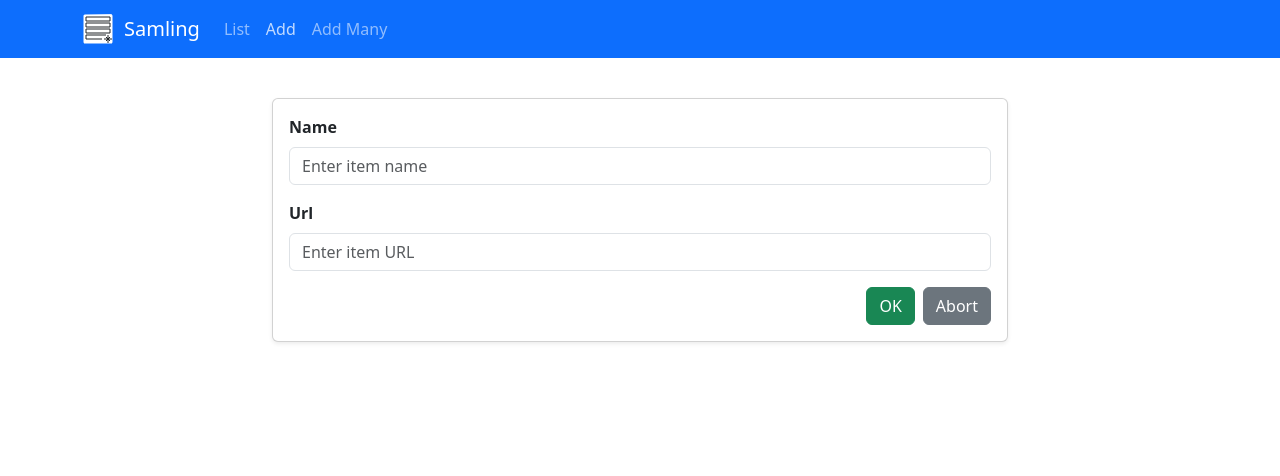
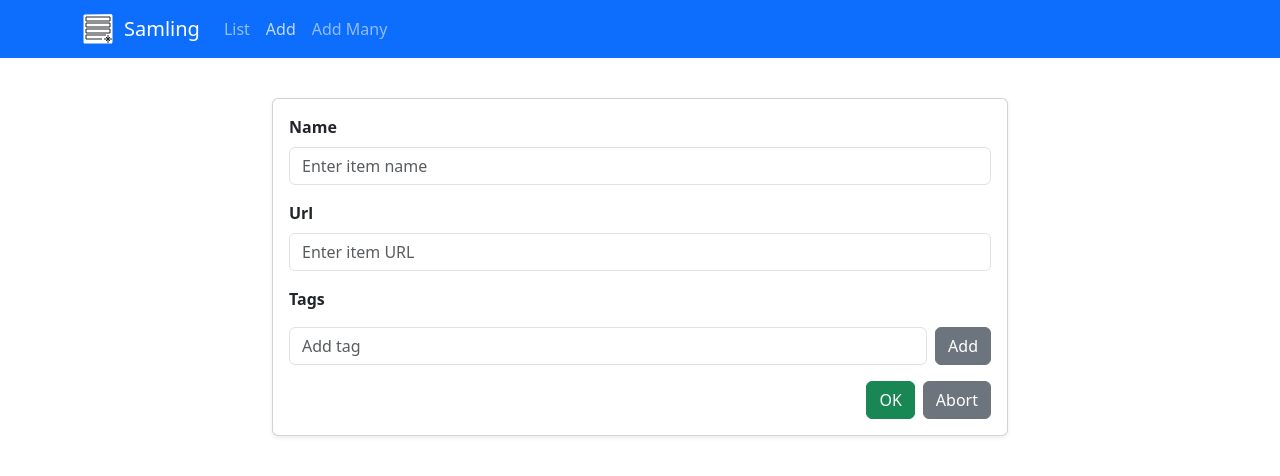
Before and after one commit to madeso/samling, a React (Vite) app: page / in a window 1280 px wide. Both pictures are taken after a click on the button "Add". Shown: the top 476 px of the page. Built offline with nearby package versions, Linux system fonts and the light colour scheme.

Commit message:
Add basic tag editing

```diff
--- a/src/App.tsx
+++ b/src/App.tsx
@@ -5,12 +5,12 @@ import 'bootstrap/dist/css/bootstrap.min.css';
 import { Container, Row, Col, Card, Button, Navbar, Nav, Form, Image, ListGroup } from 'react-bootstrap';
 import { get_mode, load_store, save_mode, save_store, type Item, type Mode, type Store } from './store';
 
-const ItemDisplay = (props: {item: Item, item_index: number, store: Store, setStore: (store: Store) => void}) => {
+const ItemDisplay = (props: { item: Item, item_index: number, store: Store, setStore: (store: Store) => void }) => {
   const [editing, setEditing] = useState(false);
 
   const item = editing
     ? <AddEdit index={props.item_index} store={props.store} setStore={props.setStore} onClose={() => { setEditing(false); }} />
-    : <>
+    : <div className="d-flex justify-content-between align-items-center w-100">
       <a href="#" onClick={(ev) => {
         ev.preventDefault();
         setEditing(true);
@@ -20,9 +20,9 @@ const ItemDisplay = (props: {item: Item, item_index: number, store: Store, setSt
         x.items.splice(props.item_index, 1);
         props.setStore(x);
       }}>Remove</Button>
-    </>;
+    </div>;
 
-  return <ListGroup.Item key={props.item_index} className="d-flex justify-content-between align-items-center">
+  return <ListGroup.Item key={props.item_index} className="d-flex flex-column align-items-stretch">
     {item}
   </ListGroup.Item>
 }
@@ -98,6 +98,14 @@ const CardDialog = (props: React.PropsWithChildren) =>
 
 const AddEdit = (props: { index: number | null, store: Store, setStore: (store: Store) => void, onClose: () => void }) => {
   const [item, setItem] = useState<Item>(() => props.index !== null ? structuredClone(props.store.items[props.index]) : { name: "", url: "", tags: [] });
+  const [tagInput, setTagInput] = useState("");
+  const addTag = () => {
+    const newTag = tagInput.trim();
+    if (newTag && !item.tags.includes(newTag)) {
+      setItem(i => ({ ...i, tags: [...i.tags, newTag] }));
+      setTagInput("");
+    }
+  };
   return (
     <Form>
       <Form.Group className="mb-3">
@@ -108,6 +116,36 @@ const AddEdit = (props: { index: number | null, store: Store, setStore: (store:
         <Form.Label className="fw-bold">Url</Form.Label>
         <Form.Control type="text" value={item.url} onChange={ev => setItem(i => ({ ...i, url: ev.target.value }))} placeholder="Enter item URL" />
       </Form.Group>
+      <Form.Group className="mb-3">
+        <Form.Label className="fw-bold">Tags</Form.Label>
+        <div className="mb-2">
+          {item.tags.map((tag, idx) => (
+            <span key={idx} className="badge bg-primary me-2">
+              {tag}
+              <Button variant="light" size="sm" className="ms-2 py-0 px-1" style={{ lineHeight: 1 }} onClick={() => ((tag: string) => {
+                setItem(i => ({ ...i, tags: i.tags.filter(t => t !== tag) }));
+              })(tag)}>
+                &times;
+              </Button>
+            </span>
+          ))}
+        </div>
+        <div className="d-flex">
+          <Form.Control
+            type="text"
+            value={tagInput}
+            onChange={ev => setTagInput(ev.target.value)}
+            placeholder="Add tag"
+            onKeyDown={ev => {
+              if (ev.key === 'Enter') {
+                ev.preventDefault();
+                addTag();
+              }
+            }}
+          />
+          <Button variant="secondary" className="ms-2" onClick={addTag}>Add</Button>
+        </div>
+      </Form.Group>
       <div className="d-flex justify-content-end gap-2 mt-3">
         <Button variant="success" onClick={() => {
           const s = structuredClone(props.store);
@@ -116,7 +154,6 @@ const AddEdit = (props: { index: number | null, store: Store, setStore: (store:
           }
           else {
             s.items.push(structuredClone(item));
-
           }
           props.setStore(s);
           props.onClose();
```
Lines whose indentation alone changed are shown as unchanged.
